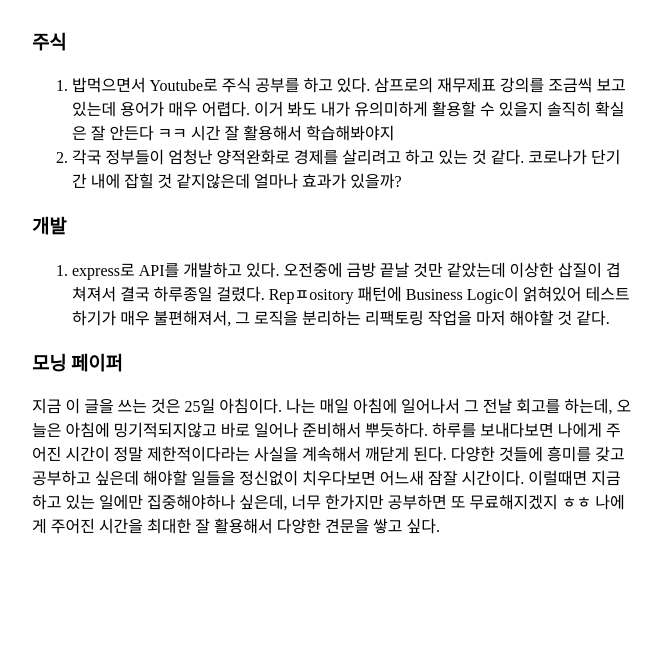
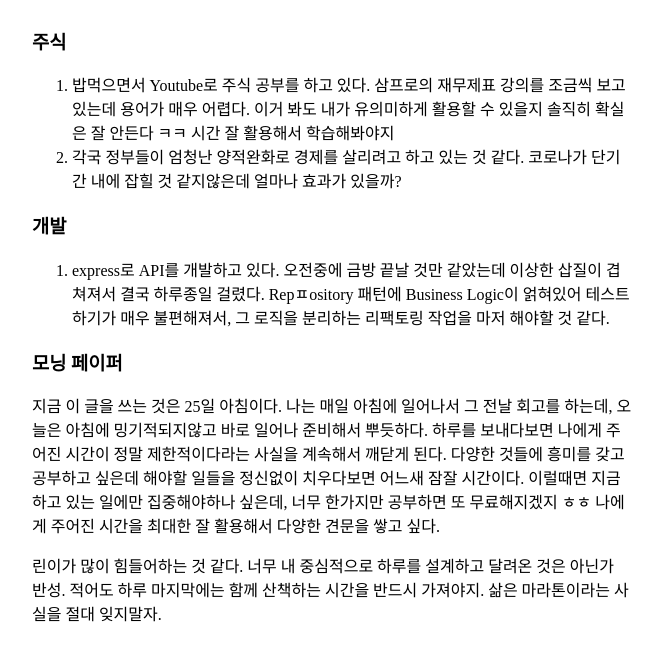
Before and after one commit to CHOIMINSEOK/tilblog, a Gatsby site: page /post/20.03.24 in a window 1280 px wide. Shown: the whole page, without its empty margins (308-970 px from the left). Built offline with nearby package versions, Linux system fonts and the light colour scheme; Gatsby itself is replaced by a stand-in of ours.

Commit message:
2020.03.25

```diff
--- a/posts/20.03.24.md
+++ b/posts/20.03.24.md
@@ -16,3 +16,5 @@ keyword: '#주식 #개발'
 지금 이 글을 쓰는 것은 25일 아침이다. 나는 매일 아침에 일어나서 그 전날 회고를 하는데, 오늘은 아침에 밍기적되지않고 바로 일어나 준비해서 뿌듯하다.
 하루를 보내다보면 나에게 주어진 시간이 정말 제한적이다라는 사실을 계속해서 깨닫게 된다. 다양한 것들에 흥미를 갖고 공부하고 싶은데 해야할 일들을 정신없이 치우다보면 어느새 잠잘 시간이다.
 이럴때면 지금 하고 있는 일에만 집중해야하나 싶은데, 너무 한가지만 공부하면 또 무료해지겠지 ㅎㅎ 나에게 주어진 시간을 최대한 잘 활용해서 다양한 견문을 쌓고 싶다.
+
+린이가 많이 힘들어하는 것 같다. 너무 내 중심적으로 하루를 설계하고 달려온 것은 아닌가 반성. 적어도 하루 마지막에는 함께 산책하는 시간을 반드시 가져야지. 삶은 마라톤이라는 사실을 절대 잊지말자.
```
